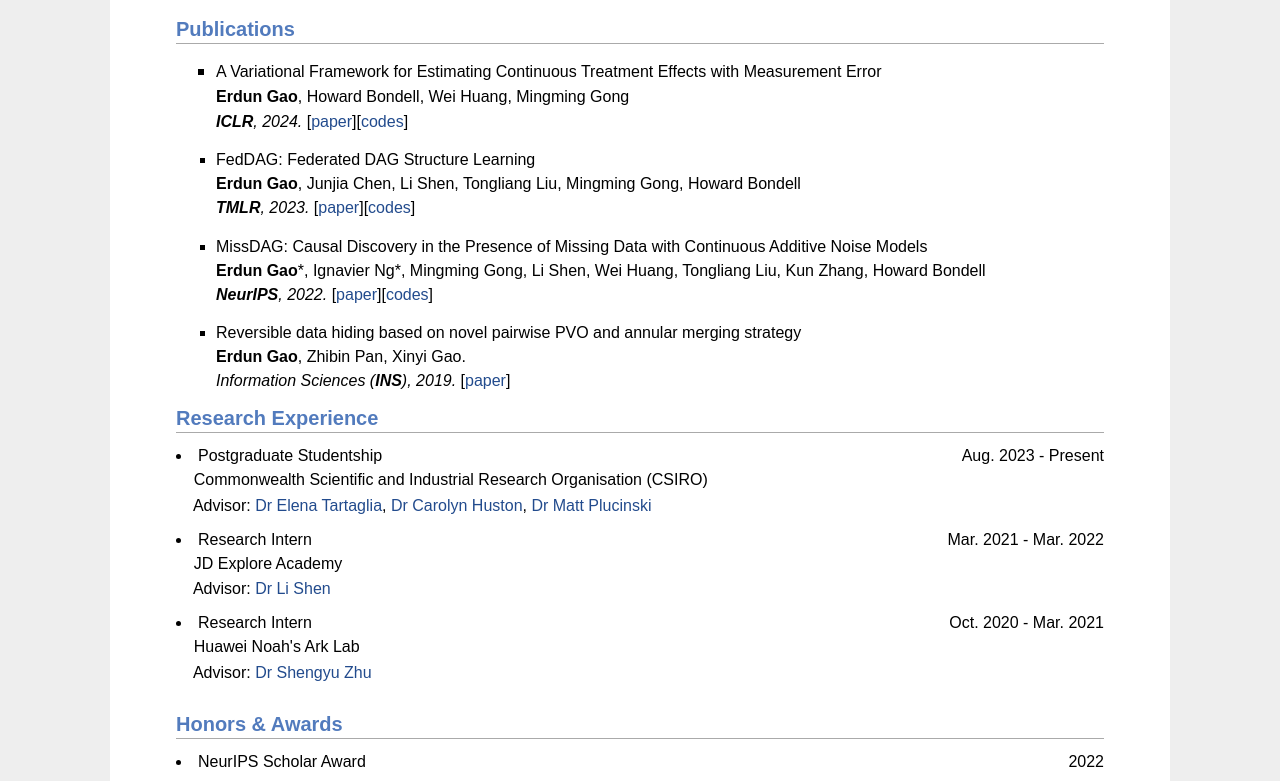
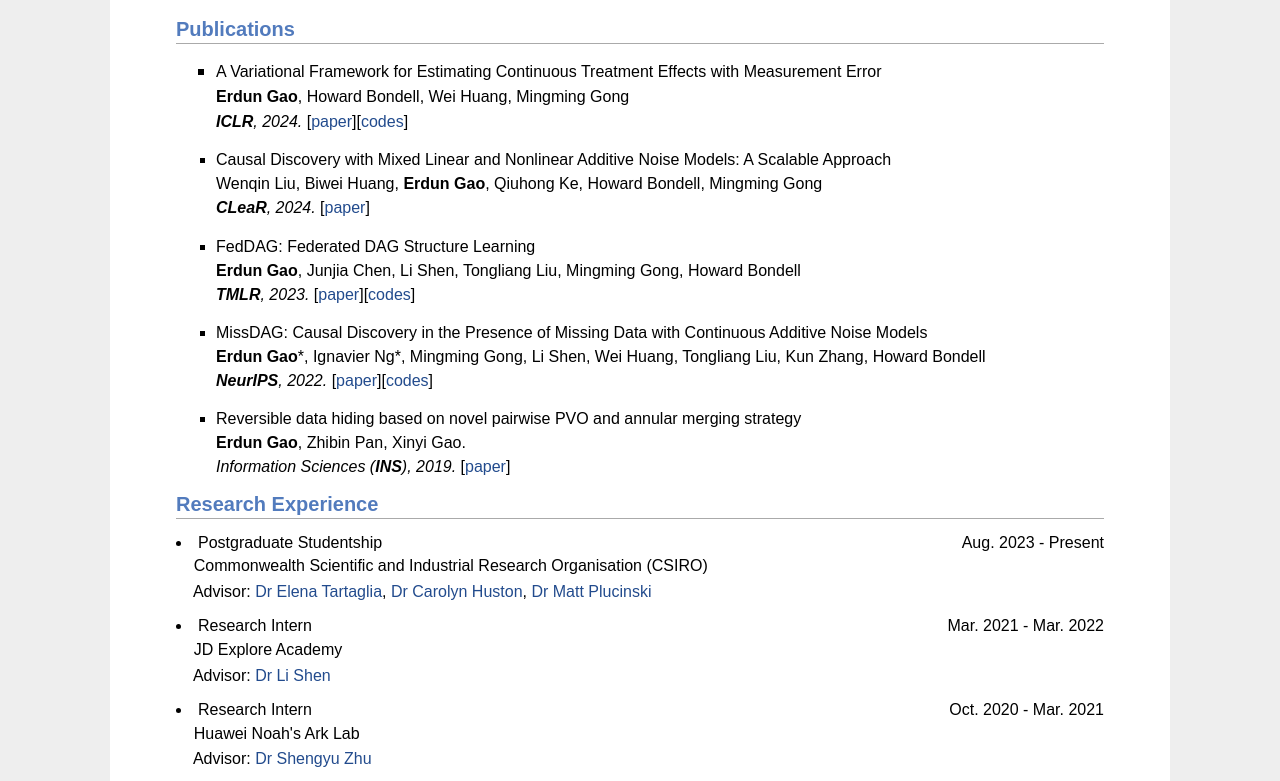
Before and after one commit to ErdunGAO/erdungao.github.io, a plain HTML site: page index.html in a window 1280 px wide. Shown: the part 749-1530 px from the top of the page. Drawn offline with Linux system fonts and the light colour scheme.

Commit message:
Update index.html

```diff
--- a/index.html
+++ b/index.html
@@ -97,6 +97,12 @@ I am currently a third-year Ph.D. student in the School of Mathematics and Stati
 	    A Variational Framework for Estimating Continuous Treatment Effects with Measurement Error <br>
 	    <b>Erdun Gao</b>, Howard Bondell, Wei Huang, Mingming Gong  <br>
 	    <i> <b>ICLR</b>, 2024.</i> [<a href="https://openreview.net/forum?id=S46Knicu56">paper</a>][<a href="https://github.com/ErdunGAO">codes</a>]
+	 </p> </li>
+
+	<li> <p style="margin-left: 0px; line-height: 150%; margin-top: 10px; margin-bottom: 10px;"><font face="Arial" size="3"><meta charset="utf-8">
+	    Causal Discovery with Mixed Linear and Nonlinear Additive Noise Models: A Scalable Approach <br>
+	    Wenqin Liu, Biwei Huang, <b>Erdun Gao</b>, Qiuhong Ke, Howard Bondell, Mingming Gong  <br>
+	    <i> <b>CLeaR</b>, 2024.</i> [<a href="https://openreview.net/forum?id=JEJExETuxg&">paper</a>]
 	 </p> </li>
 
     <li> <p style="margin-left: 0px; line-height: 150%; margin-top: 10px; margin-bottom: 10px;"><font face="Arial" size="3"><meta charset="utf-8">
```
